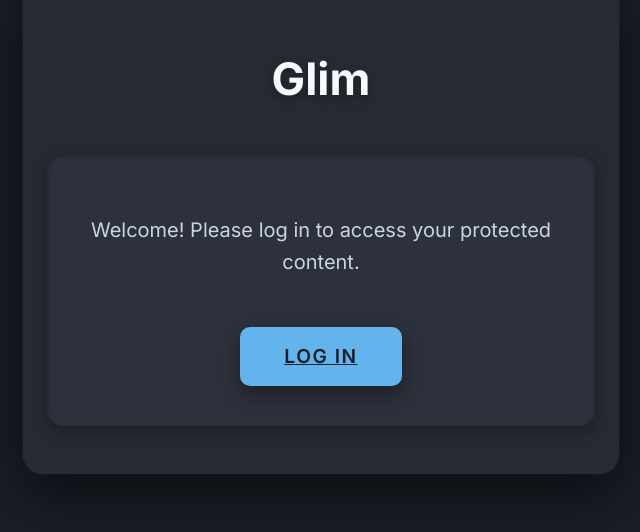
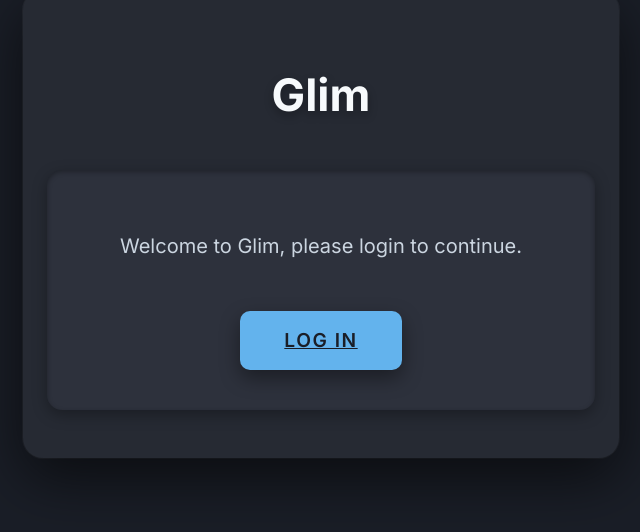
Before and after one commit to wdudafa/glim, a Next.js app: page / in a window 1280 px wide. Shown: the part 176-708 px from the top of the page, without its empty margins (319-959 px from the left). Built offline with nearby package versions, Linux system fonts and the light colour scheme; no server answers.

Commit message:
login message

```diff
--- a/src/app/page.tsx
+++ b/src/app/page.tsx
@@ -29,7 +29,7 @@ export default async function Home() {
           ) : (
             <>
               <p className="action-text">
-                Welcome! Please log in to access your protected content.
+                Welcome to Glim, please login to continue.
               </p>
               <LoginButton />
             </>
```
